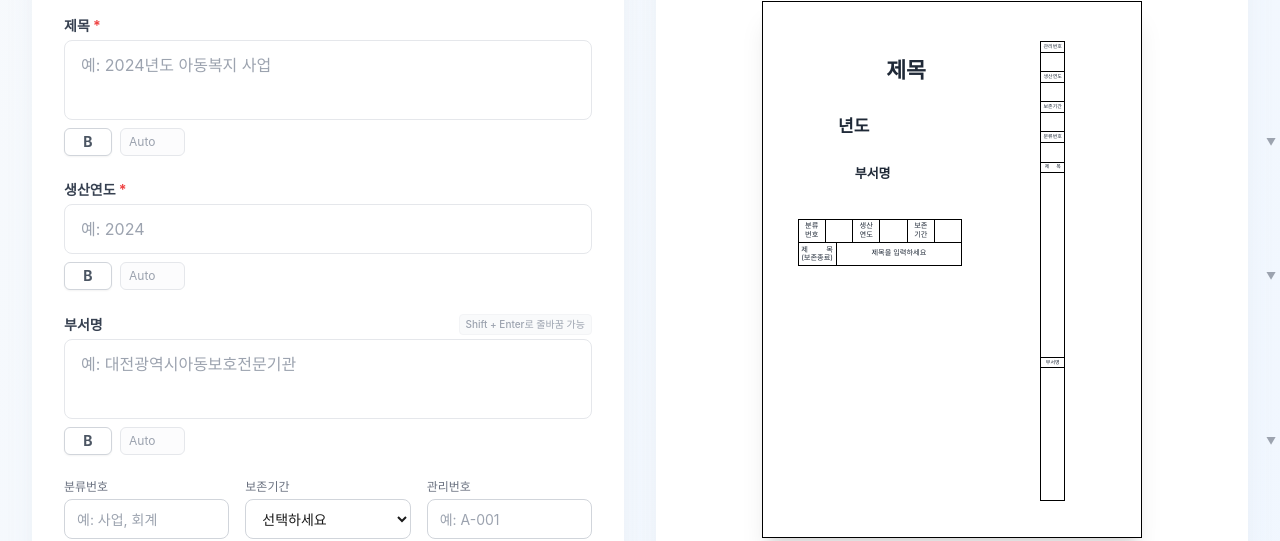
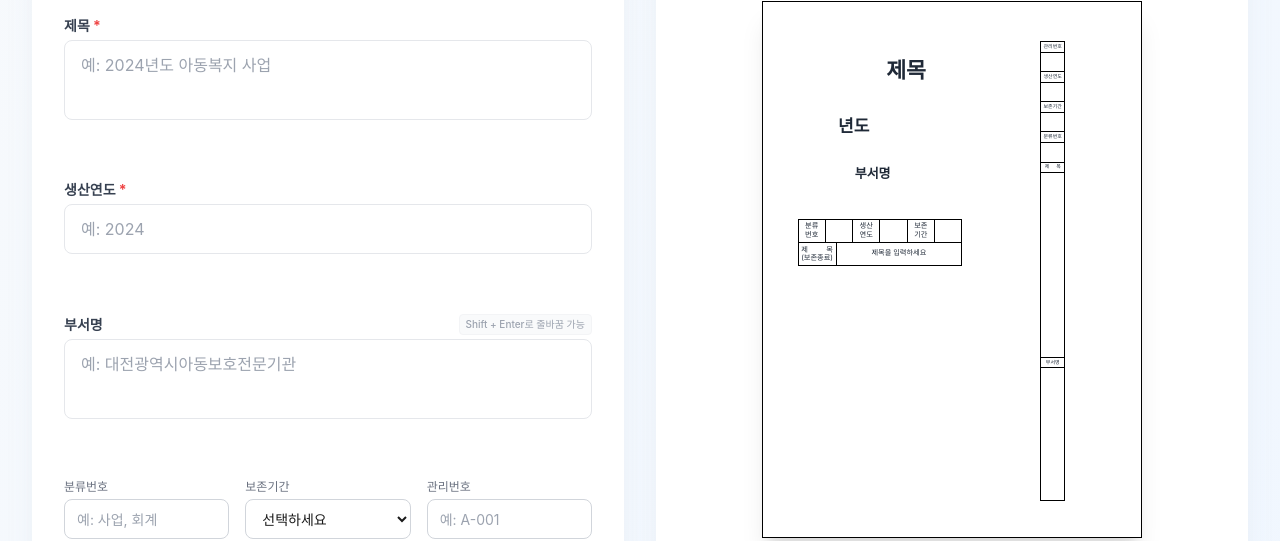
Before and after one commit to roddbstn/label_maker, a Next.js app: page / in a window 1280 px wide. Shown: the part 553-1094 px from the top of the page. Built offline with nearby package versions, Linux system fonts and the light colour scheme.

Commit message:
feat: strictly deactivate styling controls except on hover and fix tab navigation flow

```diff
--- a/src/components/LabelForm.tsx
+++ b/src/components/LabelForm.tsx
@@ -231,7 +231,7 @@ export default function LabelForm() {
 
             <form className="space-y-6 mt-4" onSubmit={(e) => e.preventDefault()}>
                 {/* 제목 필드 */}
-                <div className="space-y-1">
+                <div className="space-y-1 group">
                     <label className="block text-sm font-bold text-gray-700">
                         제목 <span className="text-red-500">*</span>
                     </label>
@@ -245,9 +245,10 @@ export default function LabelForm() {
                             placeholder="예: 2024년도 아동복지 사업"
                             minHeight="80px"
                         />
-                        <div className="flex items-center gap-2">
+                        <div className="flex items-center gap-2 transition-opacity duration-200 opacity-0 group-hover:opacity-100">
                             <button
                                 type="button"
+                                tabIndex={-1}
                                 onClick={() => toggleFieldBold('titleIsBold', labelData.titleIsBold, 'title')}
                                 onMouseDown={(e) => e.preventDefault()}
                                 className={`w-12 h-7 border rounded-md font-bold text-sm transition-colors shadow-sm ${labelData.titleIsBold ? 'bg-blue-500 text-white border-blue-600' : 'bg-white text-gray-600 border-gray-300 hover:bg-gray-50'}`}
@@ -258,6 +259,7 @@ export default function LabelForm() {
                                 className={`border rounded-md h-7 pr-1 flex items-center transition-colors ${selectedFields['title'] ? 'bg-white border-black ring-1 ring-black' : 'bg-gray-50/50 border-gray-200'}`}
                             >
                                 <select
+                                    tabIndex={-1}
                                     value={selectedFields['title'] && selectionFontSizes['title'] !== undefined ? selectionFontSizes['title'] : (labelData.titleFontSize || 0)}
                                     onChange={(e) => setFieldFontSize('titleFontSize', Number(e.target.value), 'title')}
                                     className={`text-xs bg-transparent focus:outline-none cursor-pointer border-none outline-none appearance-none pl-2 pr-6 h-full w-full ${selectedFields['title'] ? 'text-black font-bold' : 'text-gray-400 font-normal'}`}
@@ -279,7 +281,7 @@ export default function LabelForm() {
                 </div>
 
                 {/* 생산연도 필드 */}
-                <div className="space-y-1">
+                <div className="space-y-1 group">
                     <label className="block text-sm font-bold text-gray-700">
                         생산연도 <span className="text-red-500">*</span>
                     </label>
@@ -293,9 +295,10 @@ export default function LabelForm() {
                             placeholder="예: 2024"
                             minHeight="45px"
                         />
-                        <div className="flex items-center gap-2">
+                        <div className="flex items-center gap-2 transition-all duration-200 opacity-0 pointer-events-none group-hover:opacity-100 group-hover:pointer-events-auto">
                             <button
                                 type="button"
+                                tabIndex={-1}
                                 onClick={() => toggleFieldBold('productionYearIsBold', labelData.productionYearIsBold, 'productionYear')}
                                 onMouseDown={(e) => e.preventDefault()}
                                 className={`w-12 h-7 border rounded-md font-bold text-sm transition-colors shadow-sm ${labelData.productionYearIsBold ? 'bg-blue-500 text-white border-blue-600' : 'bg-white text-gray-600 border-gray-300 hover:bg-gray-50'}`}
@@ -306,6 +309,7 @@ export default function LabelForm() {
                                 className={`border rounded-md h-7 pr-1 flex items-center transition-colors ${selectedFields['productionYear'] ? 'bg-white border-black ring-1 ring-black' : 'bg-gray-50/50 border-gray-200'}`}
                             >
                                 <select
+                                    tabIndex={-1}
                                     value={selectedFields['productionYear'] && selectionFontSizes['productionYear'] !== undefined ? selectionFontSizes['productionYear'] : (labelData.productionYearFontSize || 0)}
                                     onChange={(e) => setFieldFontSize('productionYearFontSize', Number(e.target.value), 'productionYear')}
                                     className={`text-xs bg-transparent focus:outline-none cursor-pointer border-none outline-none appearance-none pl-2 pr-6 h-full w-full ${selectedFields['productionYear'] ? 'text-black font-bold' : 'text-gray-400 font-normal'}`}
@@ -327,7 +331,7 @@ export default function LabelForm() {
                 </div>
 
                 {/* 부서명 필드 */}
-                <div className="space-y-1">
+                <div className="space-y-1 group">
                     <div className="flex items-center justify-between">
                         <label className="block text-sm font-bold text-gray-700">부서명</label>
                         <span className="text-[10px] text-gray-400 font-medium bg-gray-50 px-1.5 py-0.5 rounded border border-gray-100">
@@ -344,9 +348,10 @@ export default function LabelForm() {
                             placeholder="예: 대전광역시아동보호전문기관"
                             minHeight="80px"
                         />
-                        <div className="flex items-center gap-2">
+                        <div className="flex items-center gap-2 transition-all duration-200 opacity-0 pointer-events-none group-hover:opacity-100 group-hover:pointer-events-auto">
                             <button
                                 type="button"
+                                tabIndex={-1}
                                 onClick={() => toggleFieldBold('departmentNameIsBold', labelData.departmentNameIsBold, 'departmentName')}
                                 onMouseDown={(e) => e.preventDefault()}
                                 className={`w-12 h-7 border rounded-md font-bold text-sm transition-colors shadow-sm ${labelData.departmentNameIsBold ? 'bg-blue-500 text-white border-blue-600' : 'bg-white text-gray-600 border-gray-300 hover:bg-gray-50'}`}
@@ -357,6 +362,7 @@ export default function LabelForm() {
                                 className={`border rounded-md h-7 pr-1 flex items-center transition-colors ${selectedFields['departmentName'] ? 'bg-white border-black ring-1 ring-black' : 'bg-gray-50/50 border-gray-200'}`}
                             >
                                 <select
+                                    tabIndex={-1}
                                     value={selectedFields['departmentName'] && selectionFontSizes['departmentName'] !== undefined ? selectionFontSizes['departmentName'] : (labelData.departmentNameFontSize || 0)}
                                     onChange={(e) => setFieldFontSize('departmentNameFontSize', Number(e.target.value), 'departmentName')}
                                     className={`text-xs bg-transparent focus:outline-none cursor-pointer border-none outline-none appearance-none pl-2 pr-6 h-full w-full ${selectedFields['departmentName'] ? 'text-black font-bold' : 'text-gray-400 font-normal'}`}
```
